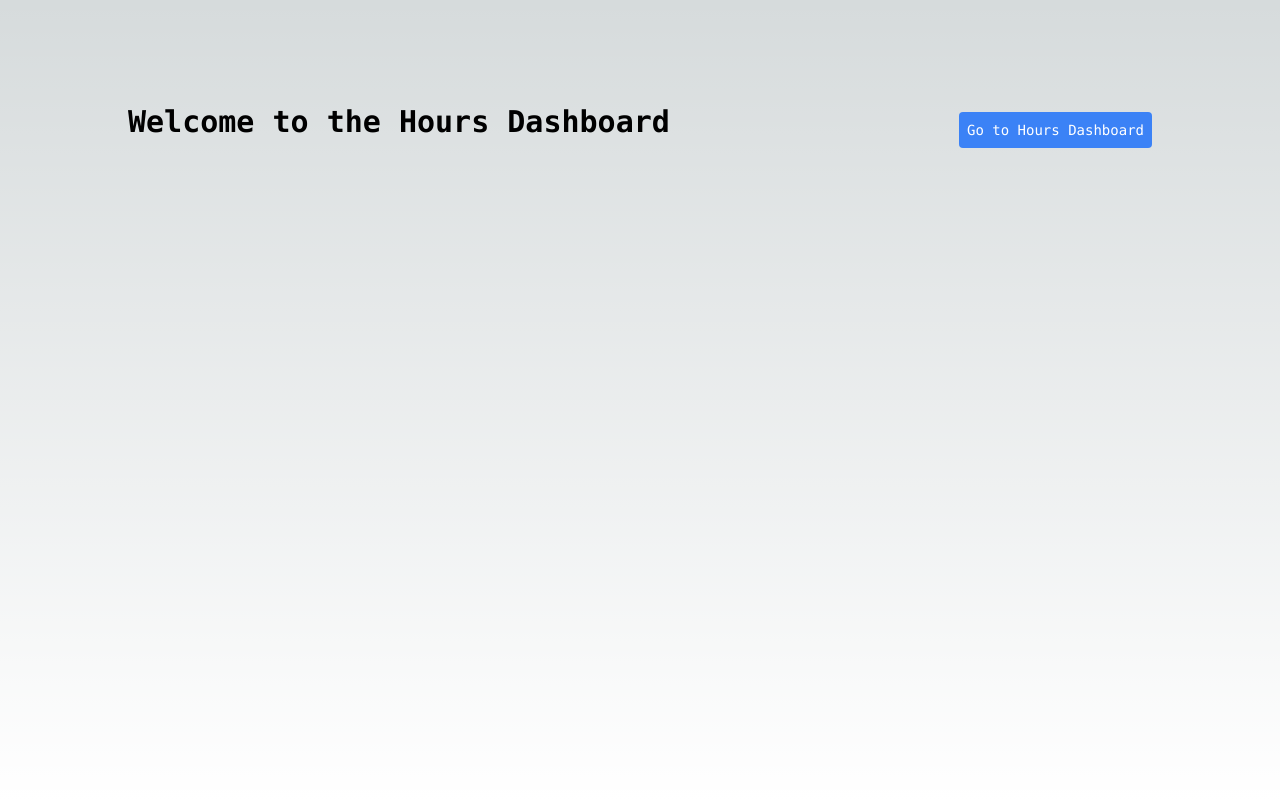
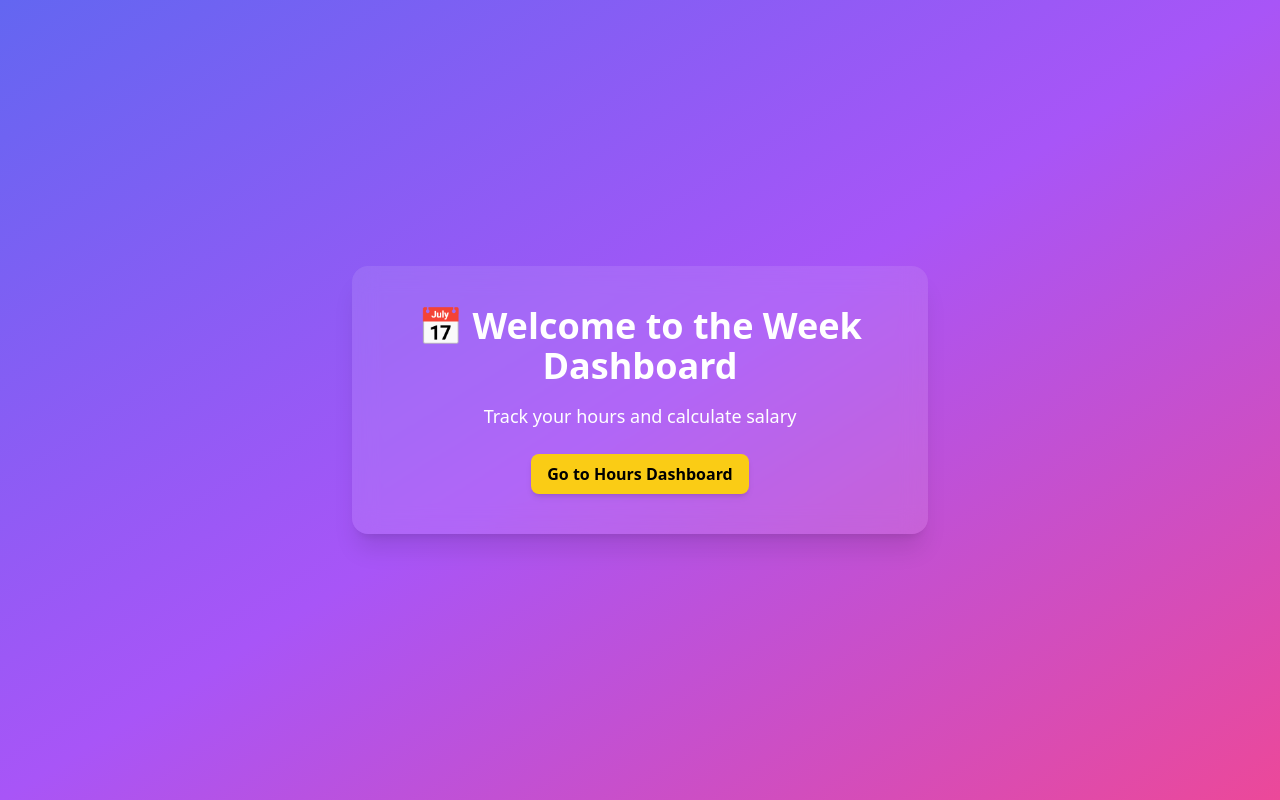
Before and after one commit to leethor92/time-tracker, a Next.js app: page / in a window 1280 px wide. Built offline with nearby package versions, Linux system fonts and the light colour scheme.

Commit message:
updated homepage design

```diff
--- a/pages/index.tsx
+++ b/pages/index.tsx
@@ -2,10 +2,14 @@ import Link from "next/link";
 
 export default function Home() {
   return (
-    <main className="flex min-h-screen flex-col items-center justify-between p-24">
-      <div className="z-10 max-w-5xl w-full items-center justify-between font-mono text-sm lg:flex">
-        <h1 className="text-3xl font-bold">Welcome to the Hours Dashboard</h1>
-        <Link href="/hours_dashboard" className="mt-4 inline-block bg-blue-500 text-white p-2 rounded">
+    <main className="flex min-h-screen flex-col items-center justify-center p-10 bg-gradient-to-br from-indigo-500 via-purple-500 to-pink-500 text-white">
+      <div className="bg-white/10 backdrop-blur-md p-10 rounded-2xl shadow-xl text-center max-w-xl">
+        <h1 className="text-4xl font-bold mb-4">📅 Welcome to the Week Dashboard</h1>
+        <p className="text-lg mb-6">Track your hours and calculate salary</p>
+        <Link
+          href="/hours_dashboard"
+          className="inline-block bg-yellow-400 hover:bg-yellow-300 text-black font-semibold py-2 px-4 rounded-lg transition transform hover:scale-105 shadow-md"
+        >
           Go to Hours Dashboard
         </Link>
       </div>
```
